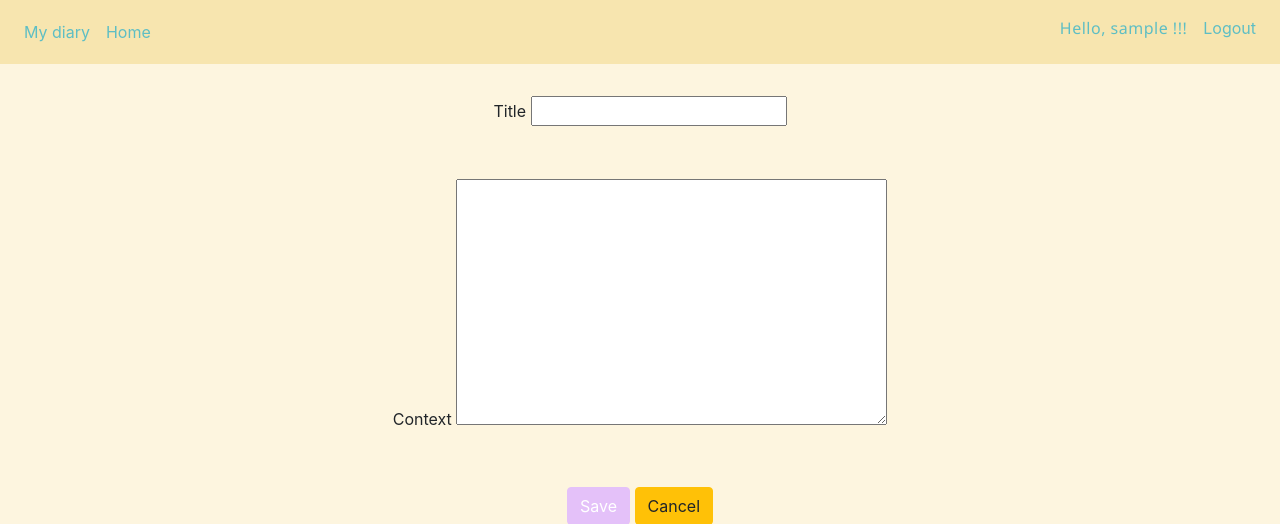
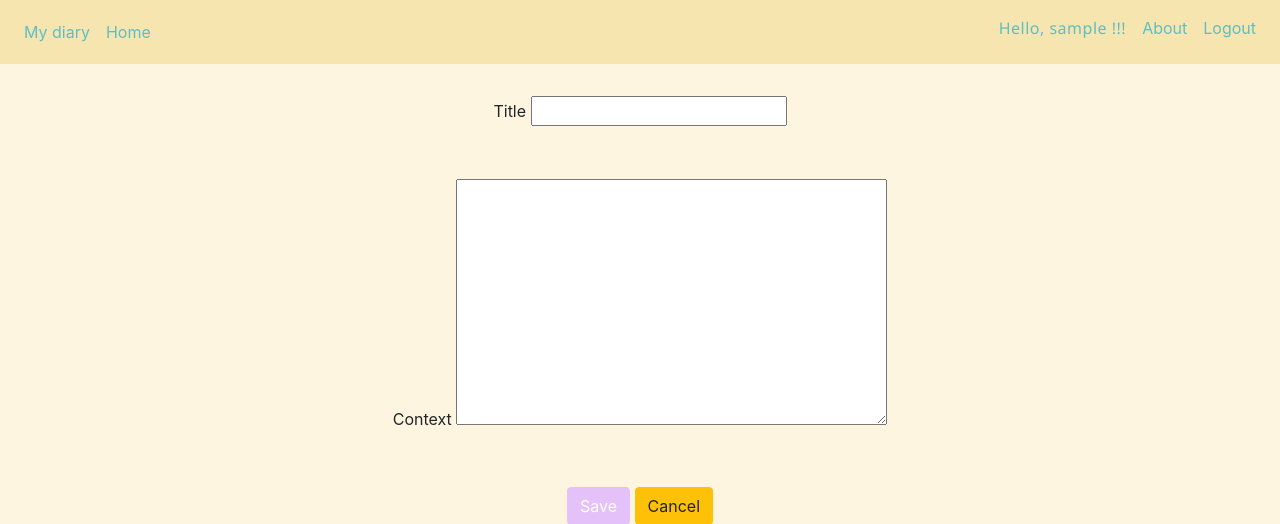
Before and after one commit to RalitsaTerzieva/my-diary, a Django app: page /entries/create in a window 1280 px wide. Shown: the top 524 px of the page. Run offline with Django 4.2, Linux system fonts and the light colour scheme; the visitor is signed in with stand-in values (Sample User, id 1); some libraries are stand-ins or nearby versions.

Commit message:
Include about link in navbar

```diff
--- a/templates/base.html
+++ b/templates/base.html
@@ -24,7 +24,7 @@
     {% if messages %}
     <ul class="messages">
         {% for message in messages %}
-        <li{% if message.tags %} class="{{ message.tags }}"{% endif %}>{{ message }}</li>
+        <li {% if message.tags %} class="{{ message.tags }}"{% endif %}>{{ message }}</li>
         {% endfor %}
     </ul>
     {% endif %}
--- a/templates/navbar.html
+++ b/templates/navbar.html
@@ -16,6 +16,7 @@
 
         <ul class="navbar-nav ml-auto">
             <li class="nav-item"><h1 class="user">Hello, {{user.username}} !!!</h1></li>
+            <li class="nav-item" href="{% url 'about' %}?next={% url 'about' %}"><a class="nav-link" href="/about">About</a></li>
             <li class="nav-item">
               <a class="nav-link" href="{% url 'logout' %}?next={% url 'index' %}">Logout</a>
             </li>
```
